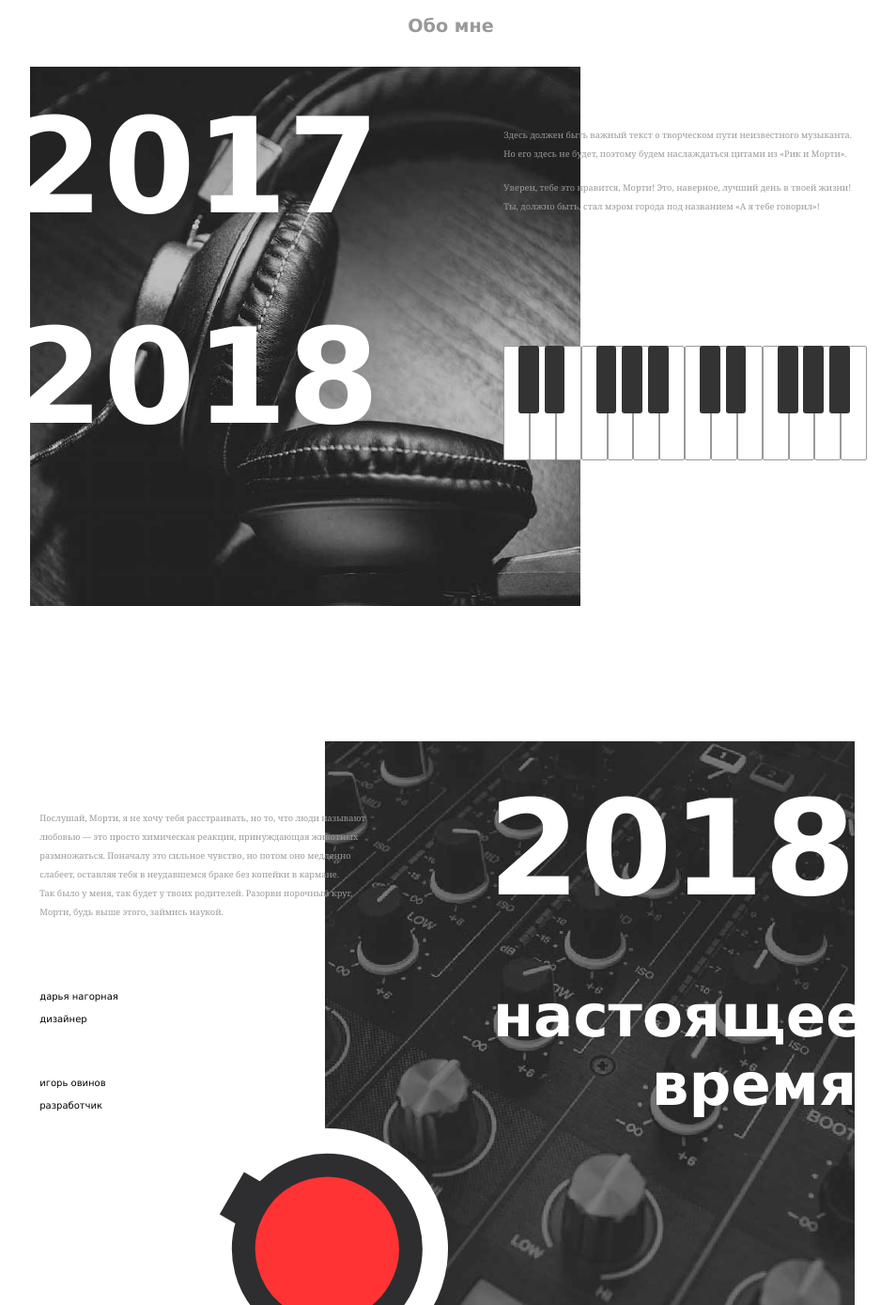
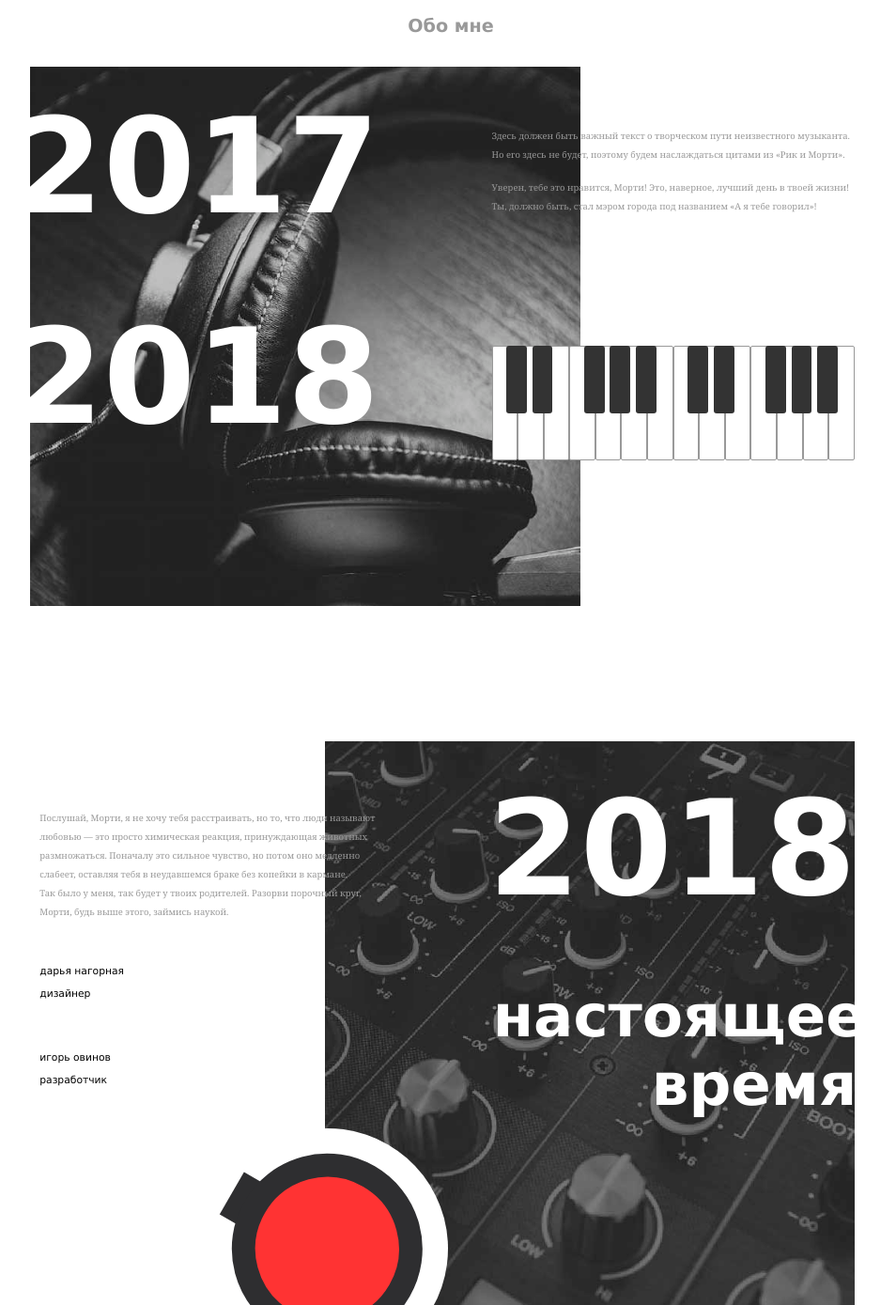
Before and after one commit to ovinov/music, a website: page index.html in a window 1280 px wide. Shown: the part 880-2269 px from the top of the page at 94% size, without its empty margins (160-1114 px from the left). Drawn offline with Linux system fonts and the light colour scheme.

Commit message:
Update about.css

```diff
--- a/styles/about.css
+++ b/styles/about.css
@@ -45,8 +45,8 @@ top:31vh;
 .about_wrapper-piano> h5{
     position: relative;
     top:6vh;
-    width: 34vw;
-    font-size:0.72vw;
+    width: 35vw;
+    font-size:0.74vw;
 }
 .piano{
   position: absolute;
@@ -125,8 +125,8 @@ top:31vh;
 .second-photo_first-wrapper>h4{
  font-weight: 100;
  font-family : Verdana;
- font-size: 10px;
- margin-top:9vh;
+ font-size: 0.84vw;
+ margin-top:5.6vh;
  line-height : 3vh;
 }
 .second-photo_first-wrapper>h4:last-of-type{
@@ -136,10 +136,10 @@ top:31vh;
 top:4vh;
 }
 .about_second-photo>div>h5{
-    width: 32vw;
+    width: 33vw;
     position: relative;
     top: 0.5vh;
-    font-size:0.72vw;
+    font-size:0.74vw;
 }
 .second-photo_switch{
     z-index: 2;
```
